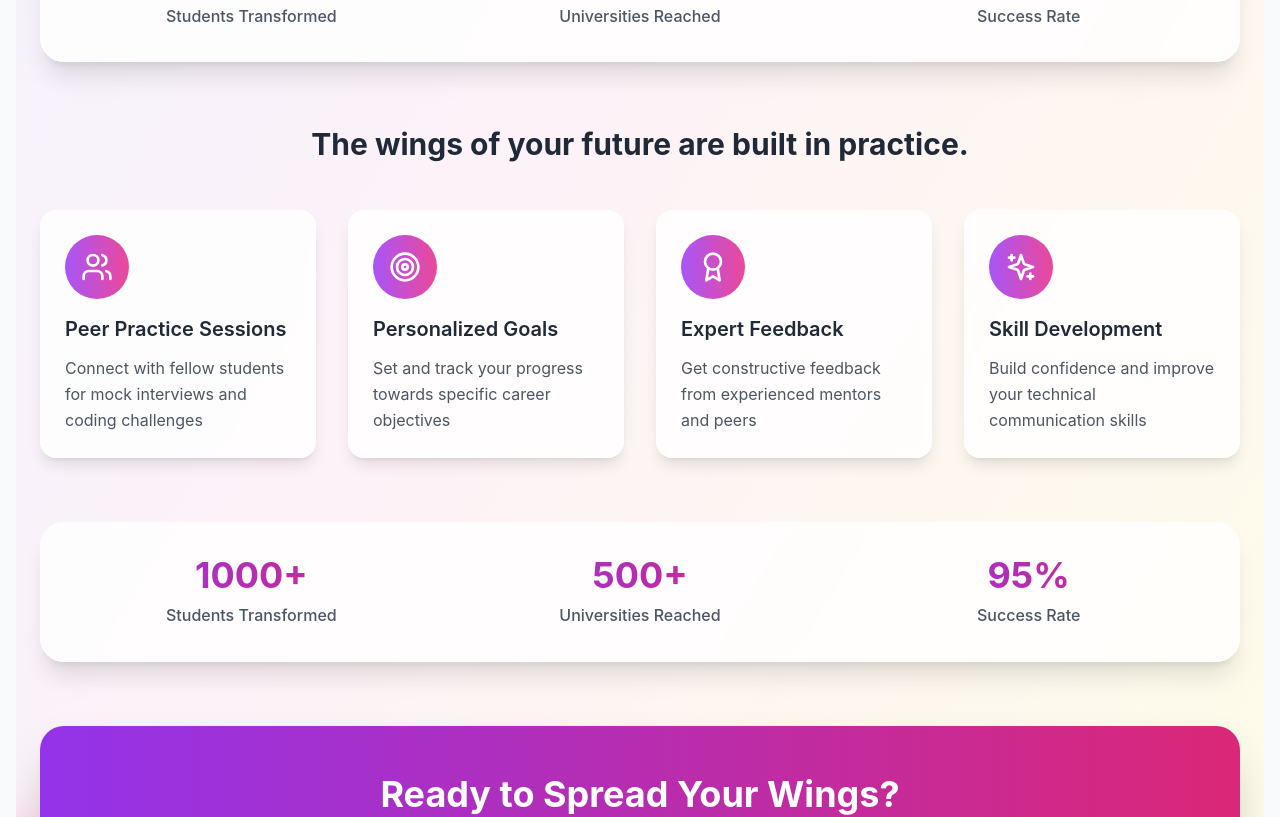
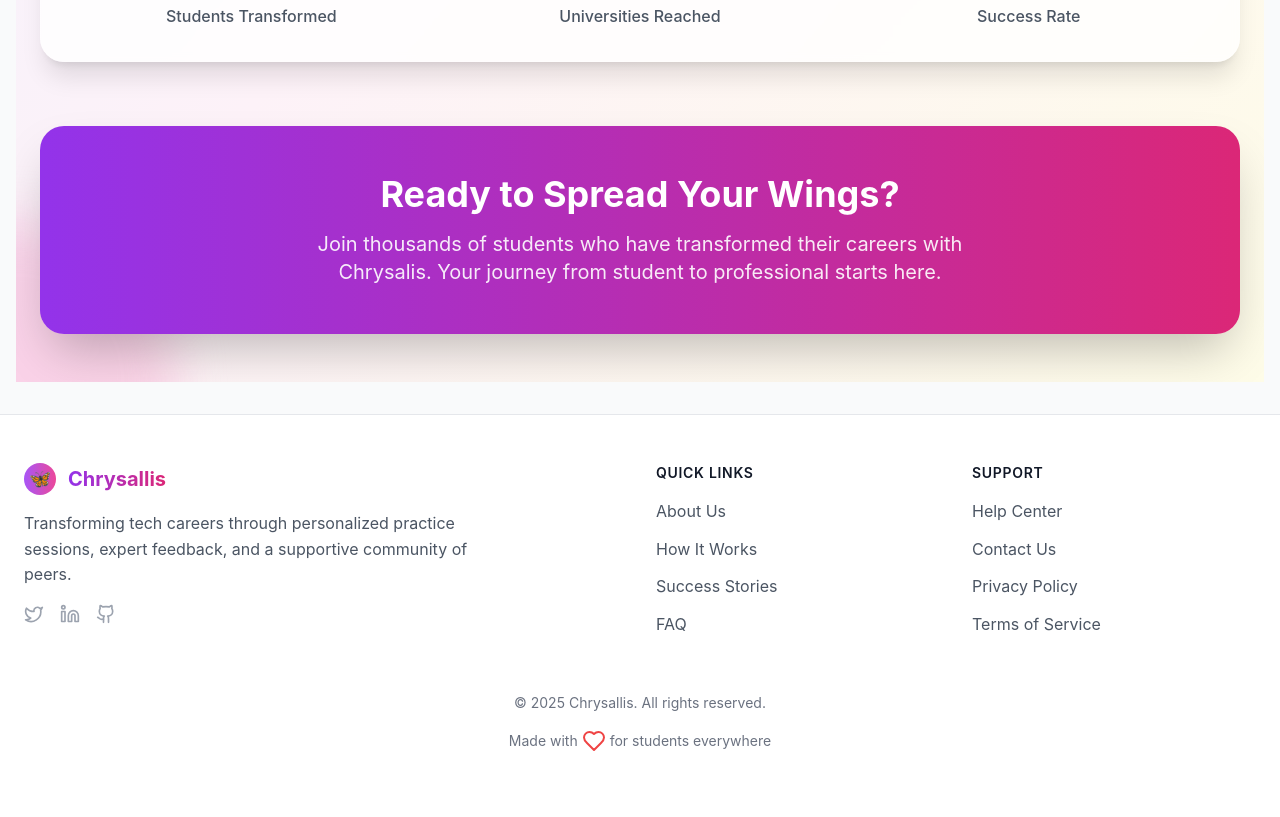
Before and after one commit to Norah-cs/Chrysallis, a React (Vite) app: page / in a window 1280 px wide. Shown: the part 1180-1997 px from the top of the page. Built offline with nearby package versions, Linux system fonts and the light colour scheme.

Commit message:
deleted nonsense in homepage

```diff
--- a/src/components/pages/HomePage.tsx
+++ b/src/components/pages/HomePage.tsx
@@ -152,54 +152,6 @@ export const HomePage: React.FC = () => {
         </div>
       </section>
 
-        {/* Features Grid */}
-        <section className="mb-16">
-          <h2 className="text-3xl font-bold text-center text-gray-800 mb-12">
-            The wings of your future are built in practice.
-          </h2>
-          <div className="grid grid-cols-1 md:grid-cols-2 lg:grid-cols-4 gap-8">
-            {features.map((feature, index) => (
-              <div
-                key={index}
-                className="bg-white/80 backdrop-blur-sm rounded-2xl p-6 shadow-lg hover:shadow-xl transform hover:-translate-y-2 transition-all duration-300 border border-white/20"
-              >
-                <div className="flex items-center justify-center w-16 h-16 bg-gradient-to-r from-purple-500 to-pink-500 rounded-full mb-4 text-white">
-                  {feature.icon}
-                </div>
-                <h3 className="text-xl font-semibold text-gray-800 mb-3">
-                  {feature.title}
-                </h3>
-                <p className="text-gray-600 leading-relaxed">
-                  {feature.description}
-                </p>
-              </div>
-            ))}
-          </div>
-        </section>
-
-        {/* Stats Section */}
-        <section className="bg-white/80 backdrop-blur-sm rounded-3xl p-8 shadow-xl border border-white/20 mb-16">
-          <div className="grid grid-cols-1 md:grid-cols-3 gap-8 text-center">
-            <div>
-              <div className="text-4xl font-bold bg-gradient-to-r from-purple-600 to-pink-600 bg-clip-text text-transparent mb-2">
-                1000+
-              </div>
-              <div className="text-gray-600 font-medium">Students Transformed</div>
-            </div>
-            <div>
-              <div className="text-4xl font-bold bg-gradient-to-r from-purple-600 to-pink-600 bg-clip-text text-transparent mb-2">
-                500+
-              </div>
-              <div className="text-gray-600 font-medium">Universities Reached</div>
-            </div>
-            <div>
-              <div className="text-4xl font-bold bg-gradient-to-r from-purple-600 to-pink-600 bg-clip-text text-transparent mb-2">
-                95%
-              </div>
-              <div className="text-gray-600 font-medium">Success Rate</div>
-            </div>
-          </div>
-        </section>
 
         {/* CTA Section */}
         <section className="text-center">
```
